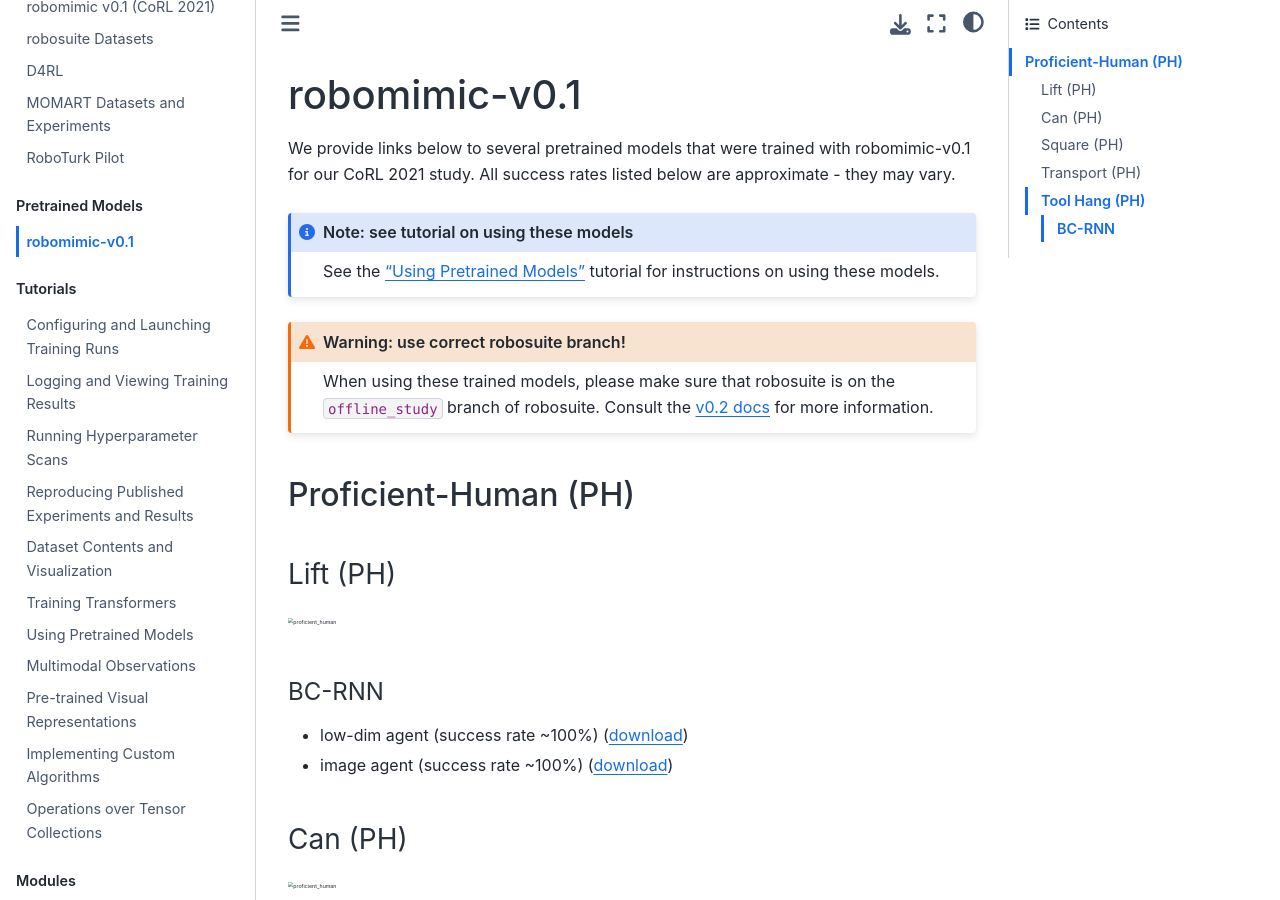
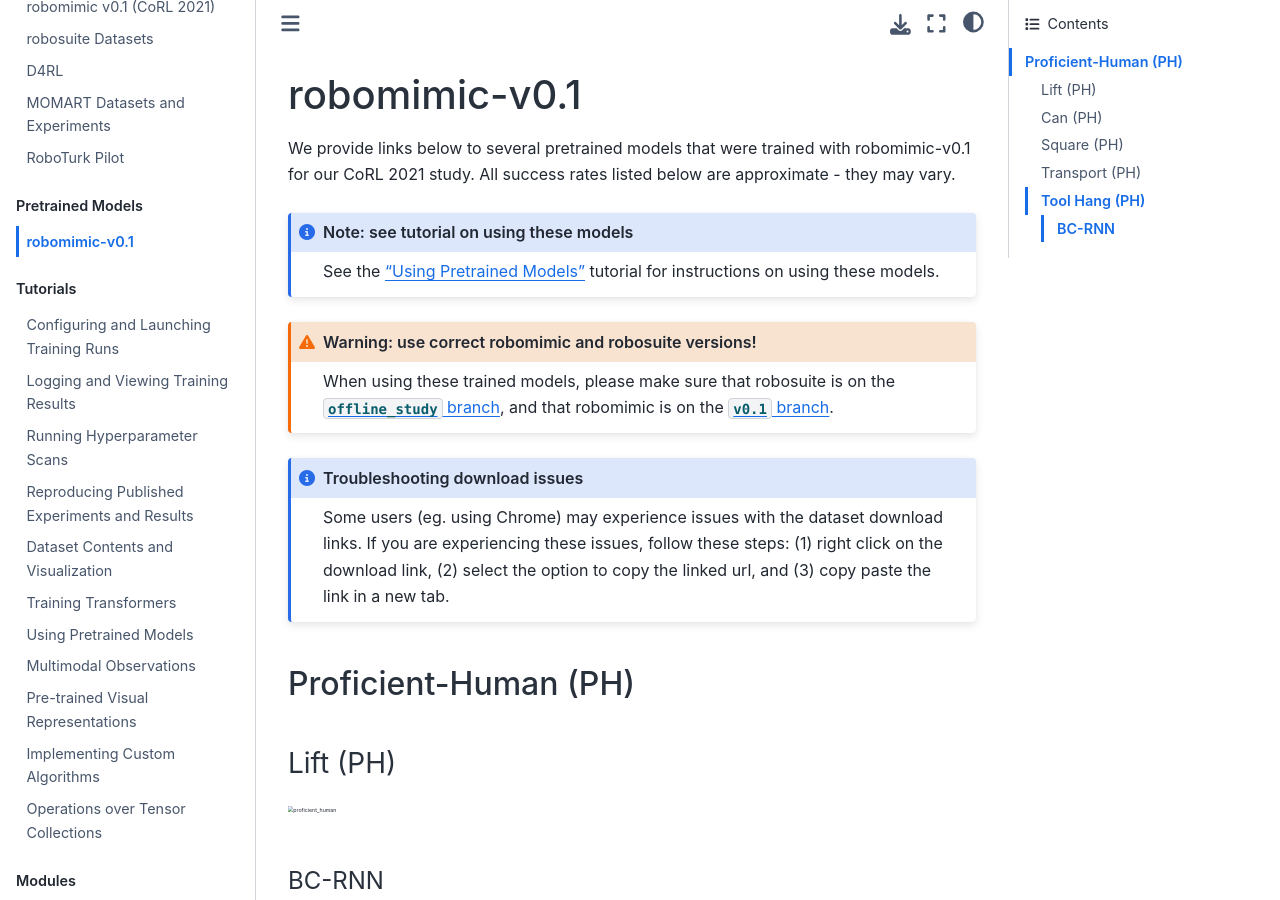
Before and after one commit to ARISE-Initiative/robomimic, a Sphinx documentation site: the page built from docs/model_zoo/robomimic_v0.1.md, in a window 1280 px wide and 900 px high. Built offline with Sphinx 7.4.7 and the Sphinx Book theme 1.1.4, drawn with Linux system fonts in a browser that asks for light colours; pages that are not in the unit, such as notebooks, are missing from menus.

Commit message:
add warning and note to model zoo page

```diff
--- a/docs/model_zoo/robomimic_v0.1.md
+++ b/docs/model_zoo/robomimic_v0.1.md
@@ -10,9 +10,16 @@ See the ["Using Pretrained Models"](../tutorials/using_pretrained_models.html) t
 </div>
 
 <div class="admonition warning">
-<p class="admonition-title">Warning: use correct robosuite branch!</p>
+<p class="admonition-title">Warning: use correct robomimic and robosuite versions!</p>
 
-When using these trained models, please make sure that robosuite is on the `offline_study` branch of robosuite. Consult the [v0.2 docs](https://robomimic.github.io/docs/v0.2/datasets/robomimic_v0.1.html) for more information.
+When using these trained models, please make sure that robosuite is on the [`offline_study` branch](https://github.com/ARISE-Initiative/robosuite/tree/offline_study), and that robomimic is on the [`v0.1` branch](https://github.com/ARISE-Initiative/robomimic/tree/v0.1).
+
+</div>
+
+<div class="admonition note">
+<p class="admonition-title">Troubleshooting download issues</p>
+
+Some users (eg. using Chrome) may experience issues with the dataset download links. If you are experiencing these issues, follow these steps: (1) right click on the download link, (2) select the option to copy the linked url, and (3) copy paste the link in a new tab.
 
 </div>
 
```
